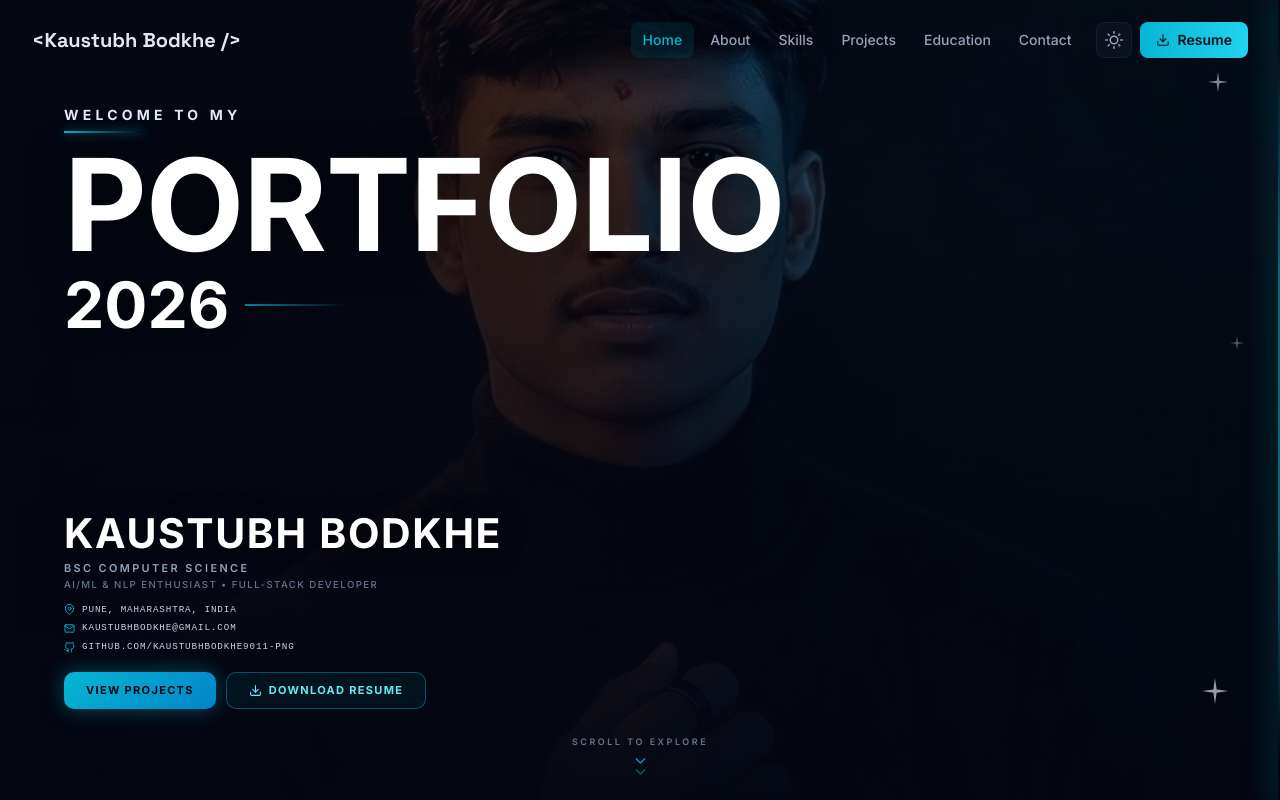
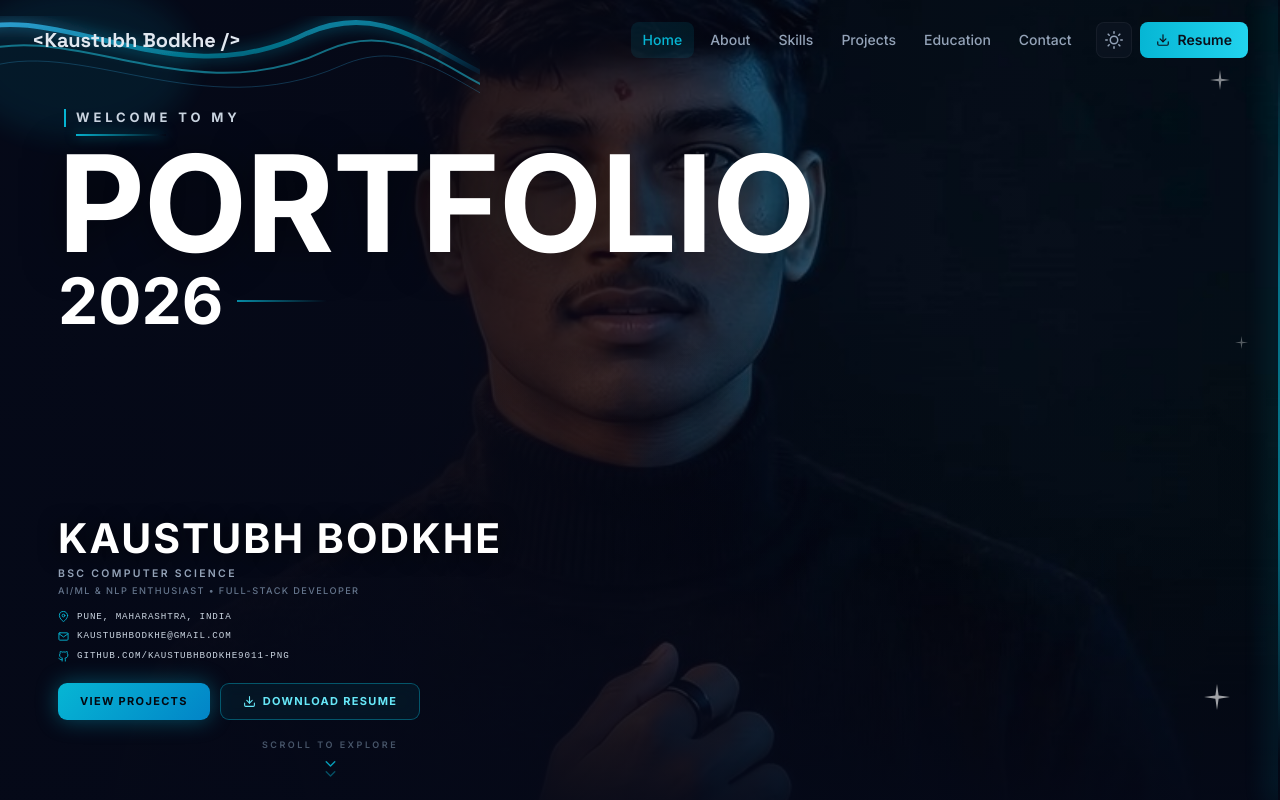
Before and after one commit to kaustubhbodkhe9011-png/Kaustubh-Bodkhe, a React (Vite) app: page / in a window 1280 px wide. Shown: the top 800 px of the page. Built offline with nearby package versions, Linux system fonts and the light colour scheme.

Commit message:
feat: hero photo visible on right, dark navy left, matches Behance 2026 reference

```diff
--- a/src/components/Hero.jsx
+++ b/src/components/Hero.jsx
@@ -3,15 +3,10 @@ import { FiGithub, FiMail, FiMapPin, FiChevronDown, FiDownload } from "react-ico
 import { siteConfig } from "../data/config";
 
 /**
- * Hero — Behance 2026 full-bleed cinematic layout.
- * Layout (top to bottom):
- *   [NAVBAR - handled externally, ~64px]
- *   [WELCOME TO MY label]
- *   [PORTFOLIO  giant text]
- *   [2026]
- *   [spacer flex-1]
- *   [KAUSTUBH BODKHE  +  roles  +  contacts  +  buttons]
- *   [SCROLL TO EXPLORE]
+ * Hero — Behance 2026 Portfolio Card aesthetic.
+ * Left: dark navy with all text content.
+ * Right: Photo clearly visible (person on right side).
+ * Top-left: blue fluid/smoke SVG decoration.
  */
 export default function Hero() {
   return (
@@ -20,148 +15,215 @@ export default function Hero() {
       className="relative w-full overflow-hidden"
       style={{ minHeight: "100svh", display: "flex", flexDirection: "column" }}
     >
-      {/* ── Full-bleed Background Photo ── */}
+      {/* ── Full-bleed photo — positioned RIGHT so person is clearly visible ── */}
       <img
         src="/photo.jpg"
         alt="Kaustubh Bodkhe"
         className="absolute inset-0 w-full h-full"
-        style={{ objectFit: "cover", objectPosition: "65% center" }}
+        style={{ objectFit: "cover", objectPosition: "right center" }}
         draggable={false}
       />
 
-      {/* ── Overlay: dark on left & bottom, fade to transparent right ── */}
+      {/* ── Overlay: solid dark navy left → transparent right (shows photo) ── */}
       <div
         className="absolute inset-0 pointer-events-none"
         style={{
-          background: [
-            "linear-gradient(to right, rgba(4,7,18,0.92) 0%, rgba(4,7,18,0.65) 55%, rgba(4,7,18,0.15) 100%)",
-            "linear-gradient(to top,   rgba(4,7,18,0.97) 0%, rgba(4,7,18,0.60) 40%, rgba(4,7,18,0.05) 100%)",
-          ].join(", "),
+          background:
+            "linear-gradient(to right, rgba(5,9,24,0.98) 0%, rgba(5,9,24,0.92) 30%, rgba(5,9,24,0.70) 52%, rgba(5,9,24,0.25) 72%, rgba(5,9,24,0.02) 100%)",
         }}
       />
 
-      {/* ── Right-edge neon glow border ── */}
+      {/* ── Bottom fade for text readability ── */}
+      <div
+        className="absolute inset-0 pointer-events-none"
+        style={{
+          background:
+            "linear-gradient(to top, rgba(5,9,24,0.85) 0%, rgba(5,9,24,0.15) 30%, transparent 60%)",
+        }}
+      />
+
+      {/* ── Blue fluid/smoke SVG wave — top-left decoration ── */}
+      <svg
+        className="absolute pointer-events-none"
+        style={{ top: 0, left: 0, width: "480px", height: "220px", opacity: 0.9, zIndex: 5 }}
+        viewBox="0 0 500 220"
+        fill="none"
+        xmlns="http://www.w3.org/2000/svg"
+      >
+        <defs>
+          <linearGradient id="smokeGrad1" x1="0%" y1="0%" x2="100%" y2="100%">
+            <stop offset="0%" stopColor="#38bdf8" stopOpacity="0.9" />
+            <stop offset="50%" stopColor="#06b6d4" stopOpacity="0.6" />
+            <stop offset="100%" stopColor="#0284c7" stopOpacity="0" />
+          </linearGradient>
+          <filter id="smokeBlur">
+            <feGaussianBlur stdDeviation="8" result="blur" />
+            <feMerge>
+              <feMergeNode in="blur" />
+              <feMergeNode in="SourceGraphic" />
+            </feMerge>
+          </filter>
+          <filter id="smokeBlur2">
+            <feGaussianBlur stdDeviation="14" />
+          </filter>
+        </defs>
+        {/* Glow blob behind waves */}
+        <ellipse cx="80" cy="60" rx="120" ry="80" fill="#06b6d4" opacity="0.10" filter="url(#smokeBlur2)" />
+        {/* Main wave */}
+        <path
+          d="M-40,30 C60,-10 180,100 320,30 C400,-5 450,50 520,80"
+          stroke="url(#smokeGrad1)"
+          strokeWidth="5"
+          fill="none"
+          filter="url(#smokeBlur)"
+        />
+        {/* Secondary wave */}
+        <path
+          d="M-30,52 C70,12 200,115 340,48 C415,15 462,68 530,98"
+          stroke="#22d3ee"
+          strokeWidth="2"
+          fill="none"
+          opacity="0.55"
+        />
+        {/* Thin accent */}
+        <path
+          d="M-20,68 C80,30 210,128 355,64 C428,32 472,82 538,112"
+          stroke="#38bdf8"
+          strokeWidth="0.8"
+          fill="none"
+          opacity="0.35"
+        />
+      </svg>
+
+      {/* ── Right border neon glow ── */}
       <div
         className="absolute right-0 top-0 h-full pointer-events-none"
         style={{
           width: "2px",
           background:
-            "linear-gradient(to bottom, transparent 5%, rgba(6,182,212,0.55) 35%, rgba(6,182,212,0.55) 65%, transparent 95%)",
-          boxShadow: "0 0 28px 6px rgba(6,182,212,0.22)",
+            "linear-gradient(to bottom, transparent 5%, rgba(6,182,212,0.6) 35%, rgba(6,182,212,0.6) 65%, transparent 95%)",
+          boxShadow: "0 0 28px 6px rgba(6,182,212,0.2)",
+          zIndex: 10,
         }}
       />
 
       {/* ── Sparkle decorations ── */}
-      <Sparkle style={{ position:"absolute", top:"72px",  right:"52px",  zIndex:20 }} size={20} opacity={0.5} />
-      <Sparkle style={{ position:"absolute", top:"42%",   right:"36px",  zIndex:20 }} size={14} opacity={0.35} />
-      <Sparkle style={{ position:"absolute", bottom:"96px", right:"52px", zIndex:20 }} size={26} opacity={0.6} />
+      <Sparkle top="70px"  right="50px"  size={20} opacity={0.5} />
+      <Sparkle top="42%"   right="32px"  size={13} opacity={0.32} />
+      <Sparkle bottom="90px" right="50px" size={26} opacity={0.62} />
 
-      {/* ══════════════════════════════════════════
-          CONTENT — flex column, full height
-      ══════════════════════════════════════════ */}
+      {/* ══════════════════════════════════════
+          MAIN CONTENT — left-aligned column
+      ══════════════════════════════════════ */}
       <div
-        className="relative z-10 flex flex-col w-full"
-        style={{ flex: 1, paddingTop: "80px" /* clears fixed navbar */ }}
+        className="relative flex flex-col w-full"
+        style={{ flex: 1, zIndex: 20, paddingTop: "80px", maxWidth: "660px" }}
       >
         {/* ── 1. WELCOME TO MY ── */}
         <motion.div
-          initial={{ opacity: 0, x: -24 }}
+          initial={{ opacity: 0, x: -20 }}
           animate={{ opacity: 1, x: 0 }}
           transition={{ duration: 0.6, delay: 0.1 }}
-          className="px-8 sm:px-12 lg:px-16 pt-6"
+          style={{ paddingLeft: "clamp(28px,6vw,64px)", paddingTop: "28px" }}
         >
+          {/* Bracket/frame top edge */}
+          <div style={{ display: "flex", alignItems: "center", gap: "10px", marginBottom: "6px" }}>
+            <div style={{ width: "2px", height: "18px", background: "#06b6d4" }} />
             <p
               style={{
-              color: "#e2e8f0",
+                color: "#cbd5e1",
                 fontWeight: 700,
-              letterSpacing: "0.3em",
-              fontSize: "clamp(10px, 1.1vw, 14px)",
+                letterSpacing: "0.30em",
+                fontSize: "clamp(10px, 1.05vw, 13px)",
                 textTransform: "uppercase",
               }}
             >
               WELCOME TO MY
             </p>
-          {/* cyan accent underline */}
+          </div>
+          {/* Cyan underline */}
           <div
             style={{
-              marginTop: "6px",
               height: "2px",
-              width: "80px",
+              width: "90px",
               background: "linear-gradient(to right, #06b6d4, transparent)",
-              boxShadow: "0 0 10px rgba(6,182,212,0.7)",
+              boxShadow: "0 0 12px rgba(6,182,212,0.65)",
+              marginLeft: "12px",
             }}
           />
         </motion.div>
 
-        {/* ── 2. PORTFOLIO + 2026 ── */}
+        {/* ── 2. PORTFOLIO ── */}
         <motion.div
-          initial={{ opacity: 0, y: 30 }}
+          initial={{ opacity: 0, y: 24 }}
           animate={{ opacity: 1, y: 0 }}
-          transition={{ duration: 0.85, delay: 0.22, ease: [0.22, 1, 0.36, 1] }}
-          className="px-8 sm:px-12 lg:px-16 mt-2"
+          transition={{ duration: 0.85, delay: 0.2, ease: [0.22, 1, 0.36, 1] }}
+          style={{
+            paddingLeft: "clamp(24px,5.5vw,58px)",
+            marginTop: "6px",
+          }}
         >
           <h1
             style={{
               color: "#ffffff",
               fontWeight: 900,
-              lineHeight: 1,
+              lineHeight: 0.92,
               letterSpacing: "-0.01em",
-              fontSize: "clamp(58px, 10vw, 148px)",
-              textShadow: "0 4px 40px rgba(0,0,0,0.55)",
+              fontSize: "clamp(60px, 10.5vw, 148px)",
+              textShadow: "0 4px 40px rgba(0,0,0,0.5)",
               userSelect: "none",
             }}
           >
             PORTFOLIO
           </h1>
 
-          {/* 2026 row */}
-          <div style={{ display: "flex", alignItems: "center", gap: "16px", marginTop: "4px" }}>
-            <span
+          {/* 2026 */}
+          <div style={{ display: "flex", alignItems: "center", gap: "14px", marginTop: "4px" }}>
+            <h2
               style={{
                 color: "#ffffff",
                 fontWeight: 800,
                 lineHeight: 1,
-                fontSize: "clamp(32px, 5vw, 72px)",
-                textShadow: "0 2px 20px rgba(0,0,0,0.5)",
+                fontSize: "clamp(30px, 5vw, 70px)",
                 userSelect: "none",
               }}
             >
               2026
-            </span>
+            </h2>
             <div
               style={{
                 flex: 1,
-                maxWidth: "100px",
+                maxWidth: "90px",
                 height: "2px",
-                background: "linear-gradient(to right, rgba(6,182,212,0.7), transparent)",
+                background: "linear-gradient(to right, rgba(6,182,212,0.75), transparent)",
               }}
             />
           </div>
         </motion.div>
 
-        {/* ── 3. Flexible spacer pushes identity block to bottom ── */}
-        <div style={{ flex: 1, minHeight: "24px" }} />
+        {/* ── Spacer ── */}
+        <div style={{ flex: 1, minHeight: "20px" }} />
 
-        {/* ── 4. IDENTITY BLOCK (name, roles, contacts, buttons) ── */}
+        {/* ── 3. NAME + ROLES + CONTACT + BUTTONS ── */}
         <motion.div
-          initial={{ opacity: 0, y: 24 }}
+          initial={{ opacity: 0, y: 20 }}
           animate={{ opacity: 1, y: 0 }}
-          transition={{ duration: 0.8, delay: 0.45 }}
-          className="px-8 sm:px-12 lg:px-16 pb-4"
+          transition={{ duration: 0.75, delay: 0.45 }}
+          style={{ paddingLeft: "clamp(24px,5.5vw,58px)", paddingBottom: "6px" }}
         >
           {/* Name */}
-          <h2
+          <h3
             style={{
               color: "#ffffff",
               fontWeight: 900,
-              letterSpacing: "0.04em",
+              letterSpacing: "0.05em",
               lineHeight: 1.1,
               fontSize: "clamp(22px, 3.2vw, 48px)",
-              textShadow: "0 2px 24px rgba(0,0,0,0.6)",
+              textShadow: "0 2px 20px rgba(0,0,0,0.7)",
             }}
           >
             {siteConfig.name.toUpperCase()}
-          </h2>
+          </h3>
 
           {/* Degree */}
           <p
@@ -170,21 +232,21 @@ export default function Hero() {
               fontWeight: 600,
               letterSpacing: "0.22em",
               textTransform: "uppercase",
-              fontSize: "clamp(9px, 0.85vw, 11px)",
-              marginTop: "4px",
+              fontSize: "clamp(8.5px, 0.82vw, 11px)",
+              marginTop: "5px",
             }}
           >
             BSC COMPUTER SCIENCE
           </p>
 
-          {/* Role tagline */}
+          {/* Role */}
           <p
             style={{
               color: "#64748b",
               fontWeight: 500,
               letterSpacing: "0.15em",
               textTransform: "uppercase",
-              fontSize: "clamp(8px, 0.75vw, 10px)",
+              fontSize: "clamp(7.5px, 0.72vw, 10px)",
               marginTop: "2px",
             }}
           >
@@ -192,13 +254,9 @@ export default function Hero() {
           </p>
 
           {/* Contact rows */}
-          <div style={{ marginTop: "10px", display: "flex", flexDirection: "column", gap: "5px" }}>
+          <div style={{ marginTop: "12px", display: "flex", flexDirection: "column", gap: "6px" }}>
             <ContactRow icon={<FiMapPin size={11} />} text={siteConfig.location} />
-            <ContactRow
-              icon={<FiMail size={11} />}
-              text={siteConfig.email}
-              href={`mailto:${siteConfig.email}`}
-            />
+            <ContactRow icon={<FiMail size={11} />} text={siteConfig.email} href={`mailto:${siteConfig.email}`} />
             <ContactRow
               icon={<FiGithub size={11} />}
               text="GITHUB.COM/KAUSTUBHBODKHE9011-PNG"
@@ -207,8 +265,8 @@ export default function Hero() {
             />
           </div>
 
-          {/* CTA buttons */}
-          <div style={{ marginTop: "18px", display: "flex", flexWrap: "wrap", gap: "10px" }}>
+          {/* CTA Buttons */}
+          <div style={{ marginTop: "20px", display: "flex", flexWrap: "wrap", gap: "10px" }}>
             <a
               href="#projects"
               onClick={(e) => {
@@ -216,18 +274,13 @@ export default function Hero() {
                 document.querySelector("#projects")?.scrollIntoView({ behavior: "smooth" });
               }}
               style={{
-                display: "inline-flex",
-                alignItems: "center",
-                gap: "7px",
-                padding: "9px 22px",
-                borderRadius: "10px",
-                fontWeight: 700,
-                fontSize: "11px",
-                letterSpacing: "0.12em",
-                textTransform: "uppercase",
+                display: "inline-flex", alignItems: "center", gap: "7px",
+                padding: "9px 22px", borderRadius: "9px",
+                fontWeight: 700, fontSize: "11px",
+                letterSpacing: "0.12em", textTransform: "uppercase",
                 color: "#040810",
                 background: "linear-gradient(135deg, #06b6d4, #0284c7)",
-                boxShadow: "0 0 20px rgba(6,182,212,0.38)",
+                boxShadow: "0 0 22px rgba(6,182,212,0.4)",
                 textDecoration: "none",
               }}
             >
@@ -238,15 +291,10 @@ export default function Hero() {
               target="_blank"
               rel="noopener noreferrer"
               style={{
-                display: "inline-flex",
-                alignItems: "center",
-                gap: "7px",
-                padding: "9px 22px",
-                borderRadius: "10px",
-                fontWeight: 700,
-                fontSize: "11px",
-                letterSpacing: "0.12em",
-                textTransform: "uppercase",
+                display: "inline-flex", alignItems: "center", gap: "7px",
+                padding: "9px 22px", borderRadius: "9px",
+                fontWeight: 700, fontSize: "11px",
+                letterSpacing: "0.12em", textTransform: "uppercase",
                 color: "#67e8f9",
                 border: "1px solid rgba(6,182,212,0.4)",
                 background: "rgba(6,182,212,0.07)",
@@ -260,23 +308,20 @@ export default function Hero() {
           </div>
         </motion.div>
 
-        {/* ── 5. SCROLL TO EXPLORE ── */}
+        {/* ── 4. SCROLL TO EXPLORE ── */}
         <motion.div
           initial={{ opacity: 0 }}
           animate={{ opacity: 1 }}
           transition={{ delay: 1.1 }}
           style={{
-            display: "flex",
-            flexDirection: "column",
-            alignItems: "center",
-            paddingBottom: "20px",
-            paddingTop: "10px",
-            gap: "4px",
+            display: "flex", flexDirection: "column", alignItems: "center",
+            paddingBottom: "18px", paddingTop: "12px", gap: "4px",
+            width: "100%",
           }}
         >
           <span
             style={{
-              color: "#64748b",
+              color: "#475569",
               fontWeight: 600,
               letterSpacing: "0.28em",
               textTransform: "uppercase",
@@ -288,10 +333,10 @@ export default function Hero() {
           <motion.div
             animate={{ y: [0, 7, 0] }}
             transition={{ duration: 1.6, repeat: Infinity, ease: "easeInOut" }}
-            style={{ display: "flex", flexDirection: "column", alignItems: "center", gap: "-4px" }}
+            style={{ display: "flex", flexDirection: "column", alignItems: "center" }}
           >
             <FiChevronDown size={17} color="#06b6d4" style={{ opacity: 0.85 }} />
-            <FiChevronDown size={17} color="#06b6d4" style={{ opacity: 0.45, marginTop: "-6px" }} />
+            <FiChevronDown size={17} color="#06b6d4" style={{ opacity: 0.4, marginTop: "-7px" }} />
           </motion.div>
         </motion.div>
       </div>
@@ -302,10 +347,8 @@ export default function Hero() {
 /* ── Helpers ── */
 
 function ContactRow({ icon, text, href, external }) {
-  const baseStyle = {
-    display: "flex",
-    alignItems: "center",
-    gap: "7px",
+  const style = {
+    display: "flex", alignItems: "center", gap: "8px",
     color: "#cbd5e1",
     fontFamily: "monospace",
     letterSpacing: "0.1em",
@@ -313,35 +356,39 @@ function ContactRow({ icon, text, href, external }) {
     fontSize: "clamp(7px, 0.72vw, 9.5px)",
     textDecoration: "none",
   };
-
   const inner = (
     <>
       <span style={{ color: "#06b6d4", flexShrink: 0 }}>{icon}</span>
       <span>{text}</span>
     </>
   );
-
   if (href)
     return (
-      <a
-        href={href}
-        style={baseStyle}
-        {...(external ? { target: "_blank", rel: "noopener noreferrer" } : {})}
-      >
+      <a href={href} style={style} {...(external ? { target: "_blank", rel: "noopener noreferrer" } : {})}>
         {inner}
       </a>
     );
-  return <span style={baseStyle}>{inner}</span>;
+  return <span style={style}>{inner}</span>;
 }
 
-function Sparkle({ size = 20, opacity = 0.6, style = {} }) {
+function Sparkle({ top, bottom, right, left, size = 20, opacity = 0.6 }) {
   return (
     <svg
       width={size}
       height={size}
       viewBox="0 0 24 24"
       fill="white"
-      style={{ opacity, pointerEvents: "none", userSelect: "none", ...style }}
+      style={{
+        position: "absolute",
+        zIndex: 10,
+        opacity,
+        pointerEvents: "none",
+        userSelect: "none",
+        ...(top !== undefined && { top }),
+        ...(bottom !== undefined && { bottom }),
+        ...(right !== undefined && { right }),
+        ...(left !== undefined && { left }),
+      }}
     >
       <path d="M12 0 L13.5 10.5 L24 12 L13.5 13.5 L12 24 L10.5 13.5 L0 12 L10.5 10.5 Z" />
     </svg>
```
Lines whose indentation alone changed are shown as unchanged.
